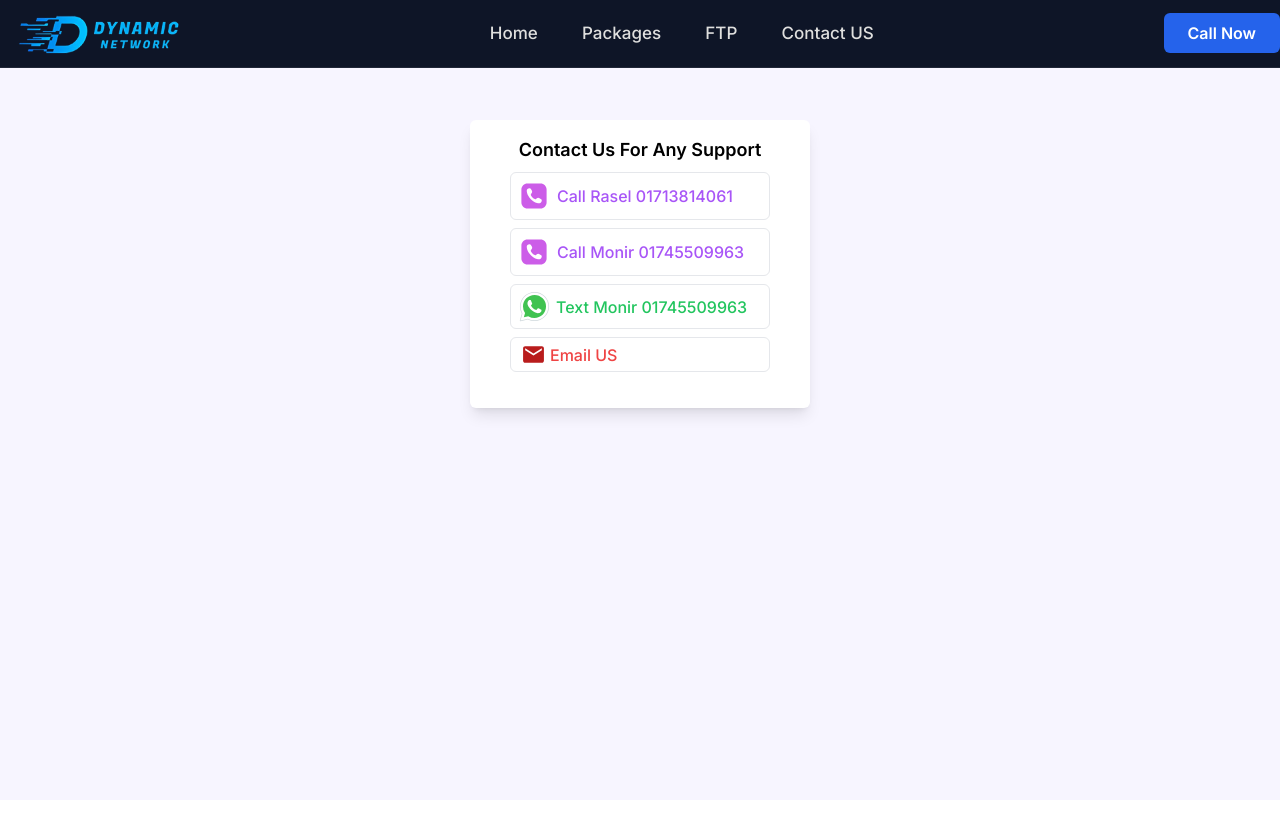
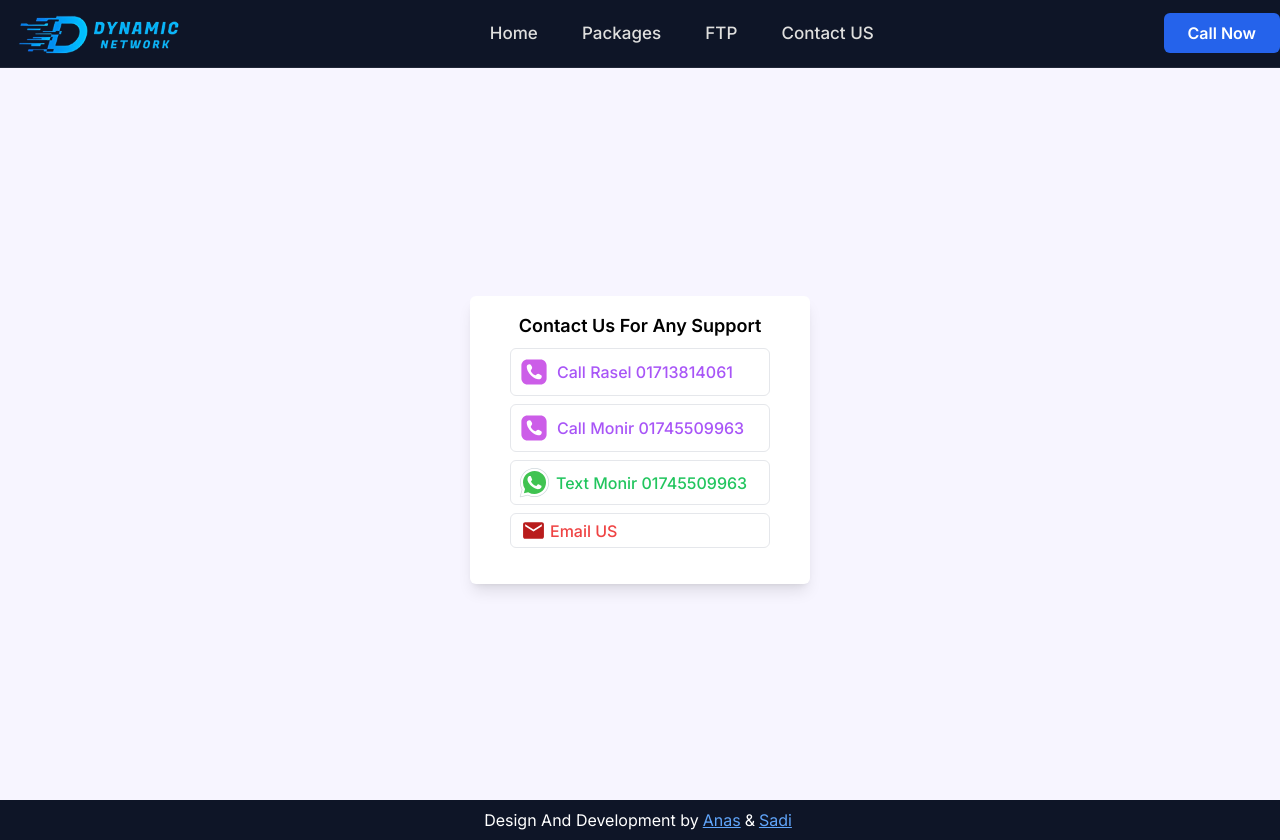
Before and after one commit to smanas1/dynamicnetwork, a Next.js app: page /contactus in a window 1280 px wide. Before the commit the page ends 800 px from the top, so only its background shows below. Built offline with nearby package versions, Linux system fonts and the light colour scheme.

Commit message:
footer add

```diff
--- a/app/components/Contact.js
+++ b/app/components/Contact.js
@@ -5,8 +5,8 @@ import { MdEmail } from "react-icons/md";
 
 const Contact = () => {
   return (
-    <div className=" flex  justify-center pt-20 h-screen bg-[#F7F5FF]">
-      <div className="py-4 px-10 h-72 mt-10 text-center w-[340px] shadow-lg bg-white rounded-md">
+    <div className=" flex items-center justify-center pt-20 h-screen bg-[#F7F5FF]">
+      <div className="py-4 px-10 h-72  text-center w-[340px] shadow-lg bg-white rounded-md">
         <h1 className="text-lg mb-2 font-semibold">
           Contact Us For Any Support
         </h1>
--- /dev/null
+++ b/app/components/Footer.js
@@ -0,0 +1,26 @@
+import Link from "next/link";
+
+const Footer = () => {
+  return (
+    <div className="flex justify-center items-center py-2 bg-[#0E1527] text-white">
+      <p>
+        Design And Development by
+        <Link
+          className="underline px-1 text-blue-400"
+          href="https://github.com/smanas1"
+        >
+          Anas
+        </Link>
+        &
+        <Link
+          className="underline px-1 text-blue-400"
+          href="https://www.facebook.com/sadi.syam"
+        >
+          Sadi
+        </Link>
+      </p>
+    </div>
+  );
+};
+
+export default Footer;
--- a/app/layout.js
+++ b/app/layout.js
@@ -2,6 +2,7 @@ import { Inter } from "next/font/google";
 import "./globals.css";
 import Menu from "./components/Menu";
 import Contact from "./components/Contact";
+import Footer from "./components/Footer";
 
 const inter = Inter({ subsets: ["latin"] });
 
@@ -13,16 +14,16 @@ export const metadata = {
 export default function RootLayout({ children }) {
   return (
     <html lang="en">
+      <body suppressHydrationWarning={true} className={inter.className}>
+        {
+          <>
+            <Menu />
 
-      <body suppressHydrationWarning={true} className={inter.className}>{
-
-        <>
-          <Menu />
-
-          {children}
-
-        </>
-      }</body>
+            {children}
+            <Footer />
+          </>
+        }
+      </body>
     </html>
   );
 }
--- a/app/page.js
+++ b/app/page.js
@@ -12,7 +12,6 @@ export default function Home() {
 
       <ISP />
       <Packages />
-
     </div>
   );
 }
```
